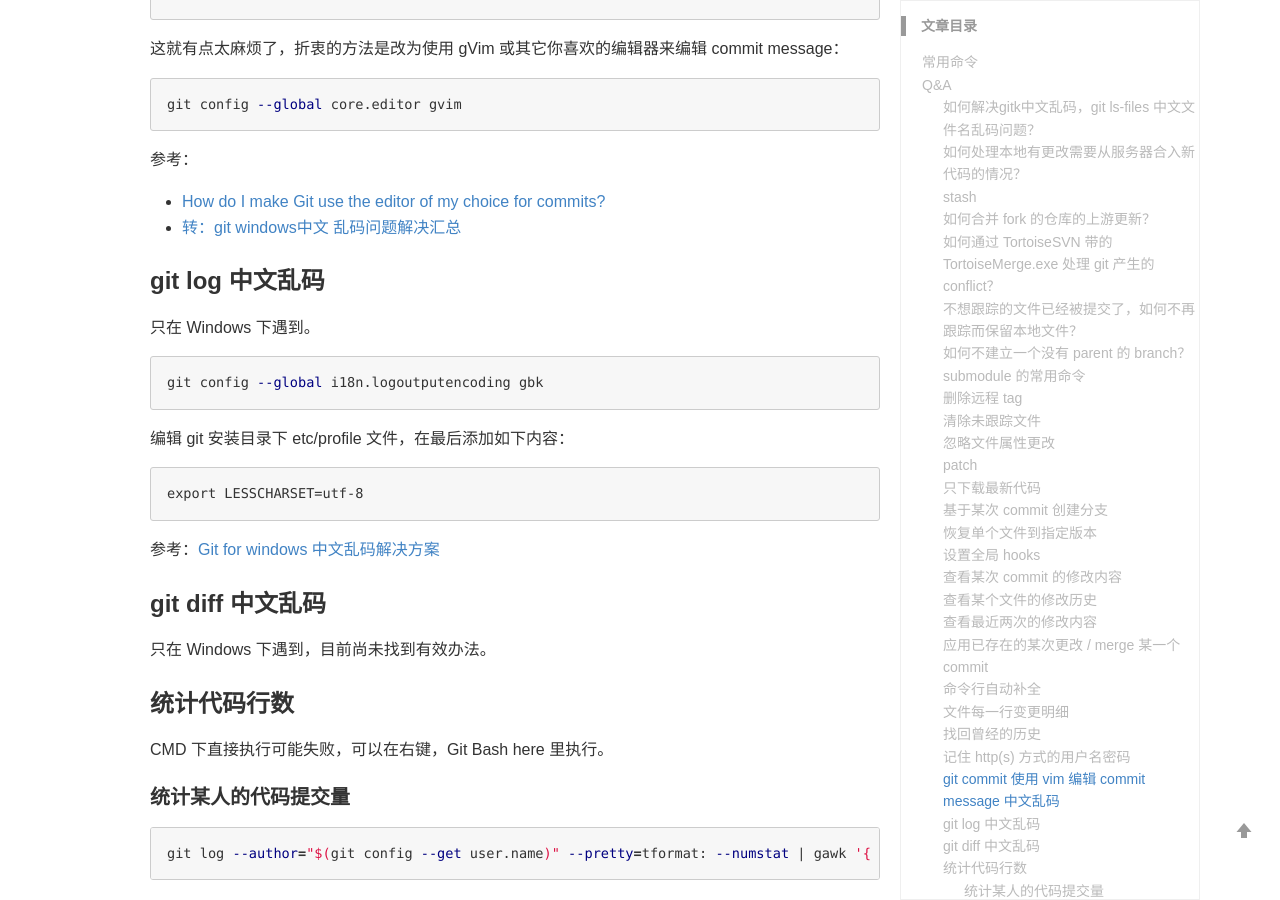
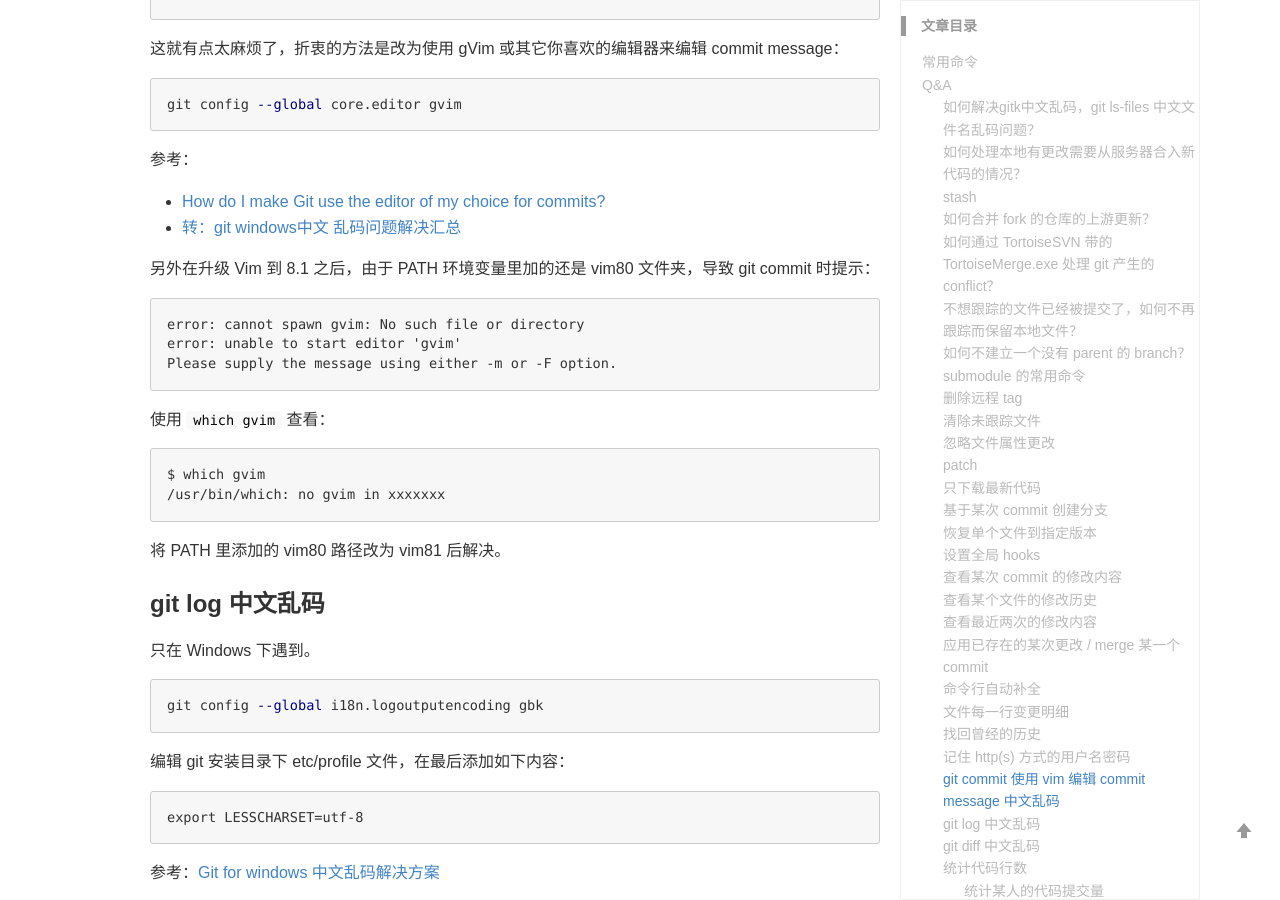
Before and after one commit to PininQ/PininQ.github.io, a Jekyll site: the page built from _wiki/git.md, in a window 1280 px wide and 900 px high, scrolled down 8706 px. Built offline with Jekyll 4.4.1, drawn with Linux system fonts in a browser that asks for light colours; comment, search, counter and statistics services are not loaded.

Commit message:
Update git wiki

````diff
--- a/_wiki/git.md
+++ b/_wiki/git.md
@@ -397,6 +397,23 @@ git config --global core.editor gvim
 * [How do I make Git use the editor of my choice for commits?](https://stackoverflow.com/questions/2596805/how-do-i-make-git-use-the-editor-of-my-choice-for-commits)
 * [转：git windows中文 乱码问题解决汇总](http://www.cnblogs.com/youxin/p/3227961.html)
 
+另外在升级 Vim 到 8.1 之后，由于 PATH 环境变量里加的还是 vim80 文件夹，导致 git commit 时提示：
+
+```
+error: cannot spawn gvim: No such file or directory
+error: unable to start editor 'gvim'
+Please supply the message using either -m or -F option.
+```
+
+使用 `which gvim` 查看：
+
+```
+$ which gvim
+/usr/bin/which: no gvim in xxxxxxx
+```
+
+将 PATH 里添加的 vim80 路径改为 vim81 后解决。
+
 ### git log 中文乱码
 
 只在 Windows 下遇到。
````
